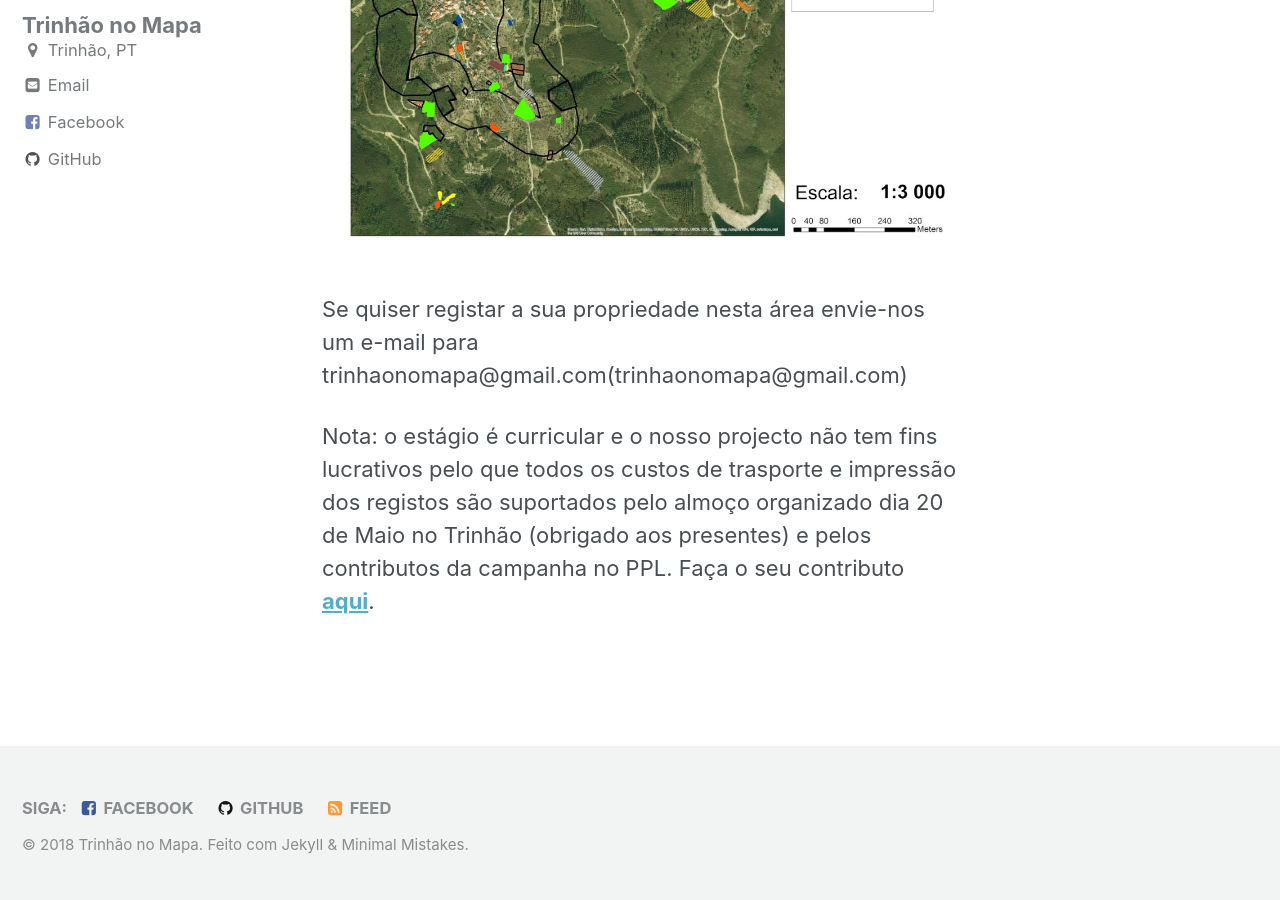
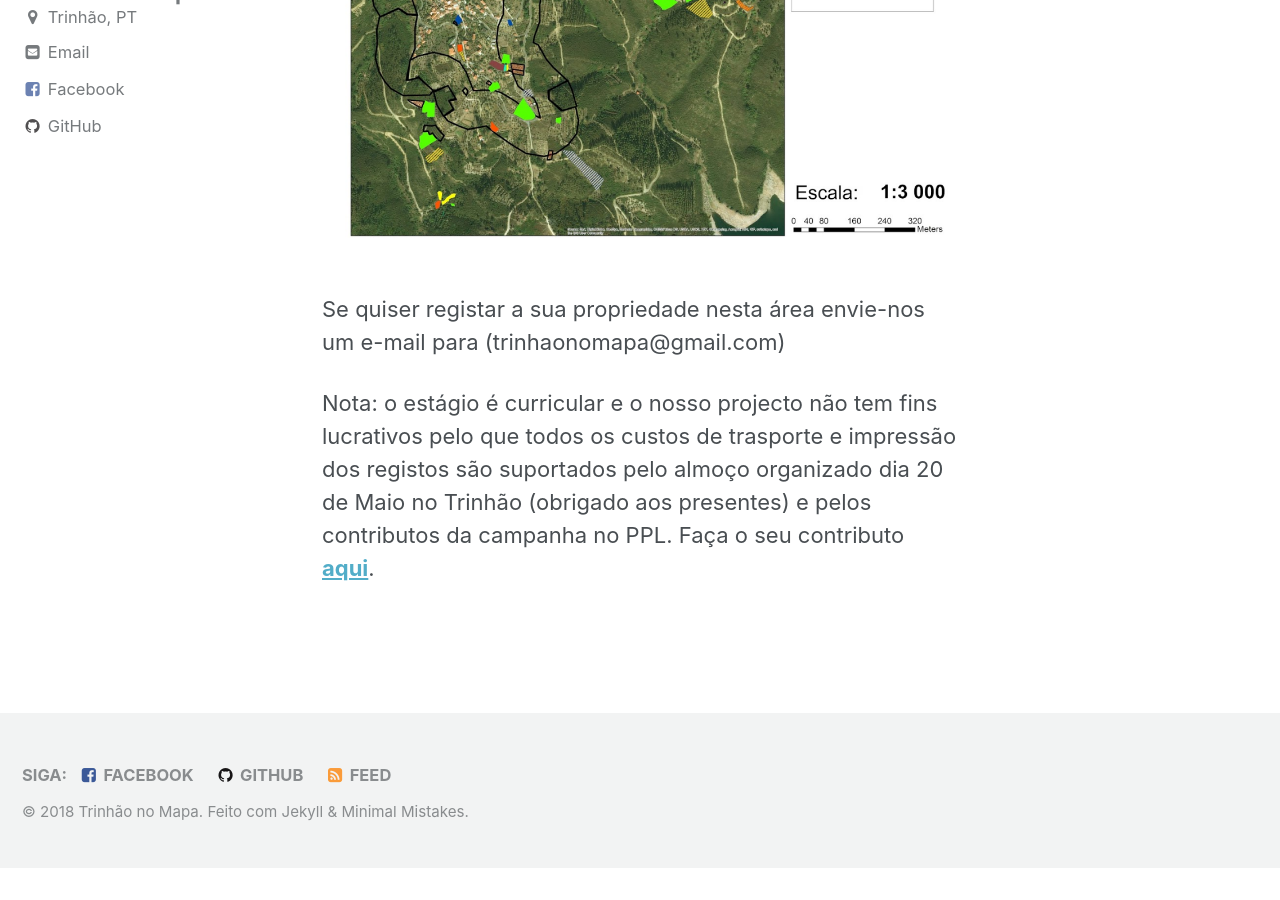
Before and after one commit to trinhaonomapa/trinhaonomapa.github.io, a Jekyll site: the page built from _pages/georreferenciacao.md, in a window 1280 px wide and 900 px high, scrolled down 809 px. Built offline with Jekyll 4.4.1, drawn with Linux system fonts in a browser that asks for light colours; after the commit the page ends 1676 px from its top, so only the background shows below that.

Commit message:
Update georreferenciacao.md

```diff
--- a/_pages/georreferenciacao.md
+++ b/_pages/georreferenciacao.md
@@ -12,6 +12,6 @@ Neste momento, a 25 de Maio de 2018, já temos 70 propriedades idetificadas:
 
 ![localizacao](https://raw.githubusercontent.com/trinhaonomapa/trinhaonomapa.github.io/master/assets/images/localizacao.png)
 
-Se quiser registar a sua propriedade nesta área envie-nos um e-mail para trinhaonomapa@gmail.com(trinhaonomapa@gmail.com)
+Se quiser registar a sua propriedade nesta área envie-nos um e-mail para (trinhaonomapa@gmail.com)
 
 Nota: o estágio é curricular e o nosso projecto não tem fins lucrativos pelo que todos os custos de trasporte e impressão dos registos são suportados pelo almoço organizado dia 20 de Maio no Trinhão (obrigado aos presentes) e pelos contributos da campanha no PPL. Faça o seu contributo [**aqui**](https://ppl.com.pt/vaquinha/georeferenciacao).
```
